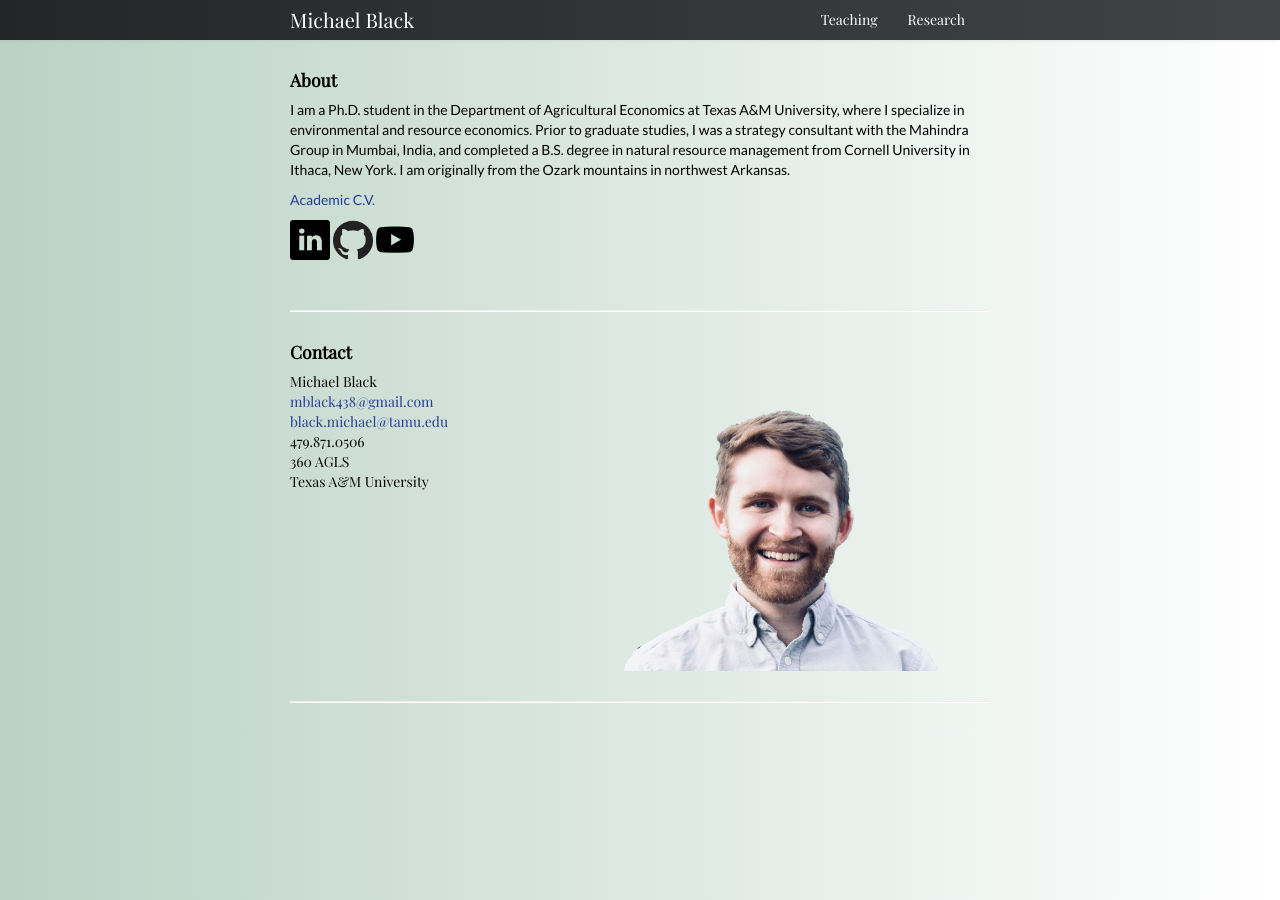
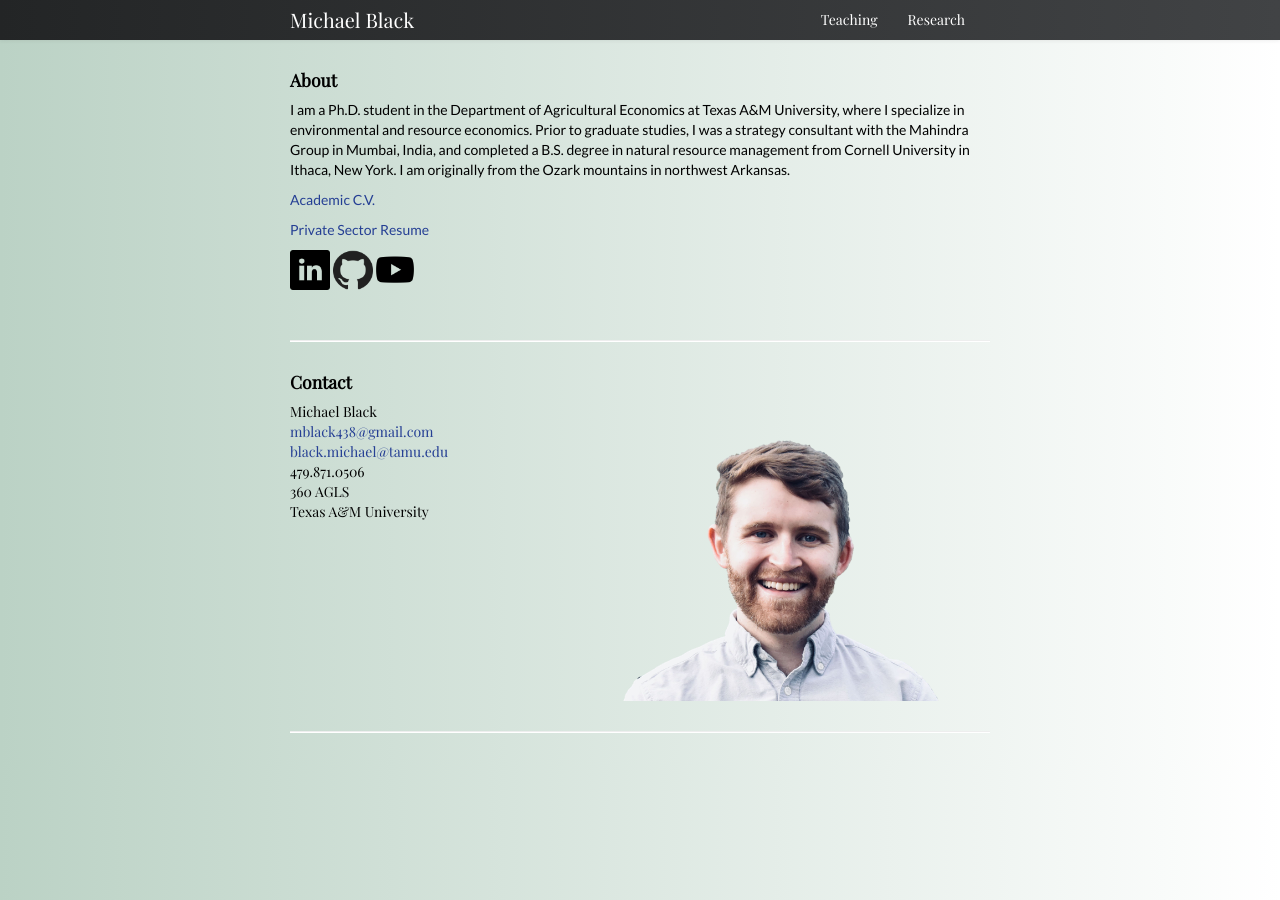
Before and after one commit to michael-black/michael-black.github.io, a Jekyll site: the page built from index.md, in a window 1280 px wide. Built offline with Jekyll 4.4.1, drawn with Linux system fonts in a browser that asks for light colours.

Commit message:
Updated main page with private sector resume

```diff
--- a/index.md
+++ b/index.md
@@ -11,7 +11,7 @@ I am a Ph.D. student in the Department of Agricultural Economics at Texas A&M Un
 
 [Academic C.V.]({{ BASE_PATH }}/assets/BlackCV.pdf)
 
-<!-- [Private Sector Resume]({{ BASE_PATH }}/assets/Black_res.pdf) -->
+[Private Sector Resume]({{ BASE_PATH }}/assets/Black_res.pdf)
 
 <!-- [Curriculum Vitae]({{ BASE_PATH }}/assets/BlackCV.pdf) -->
 <!-- [GitHub](https://github.com/michael-black) -->
```
Also changed, not shown: 2 other files.
